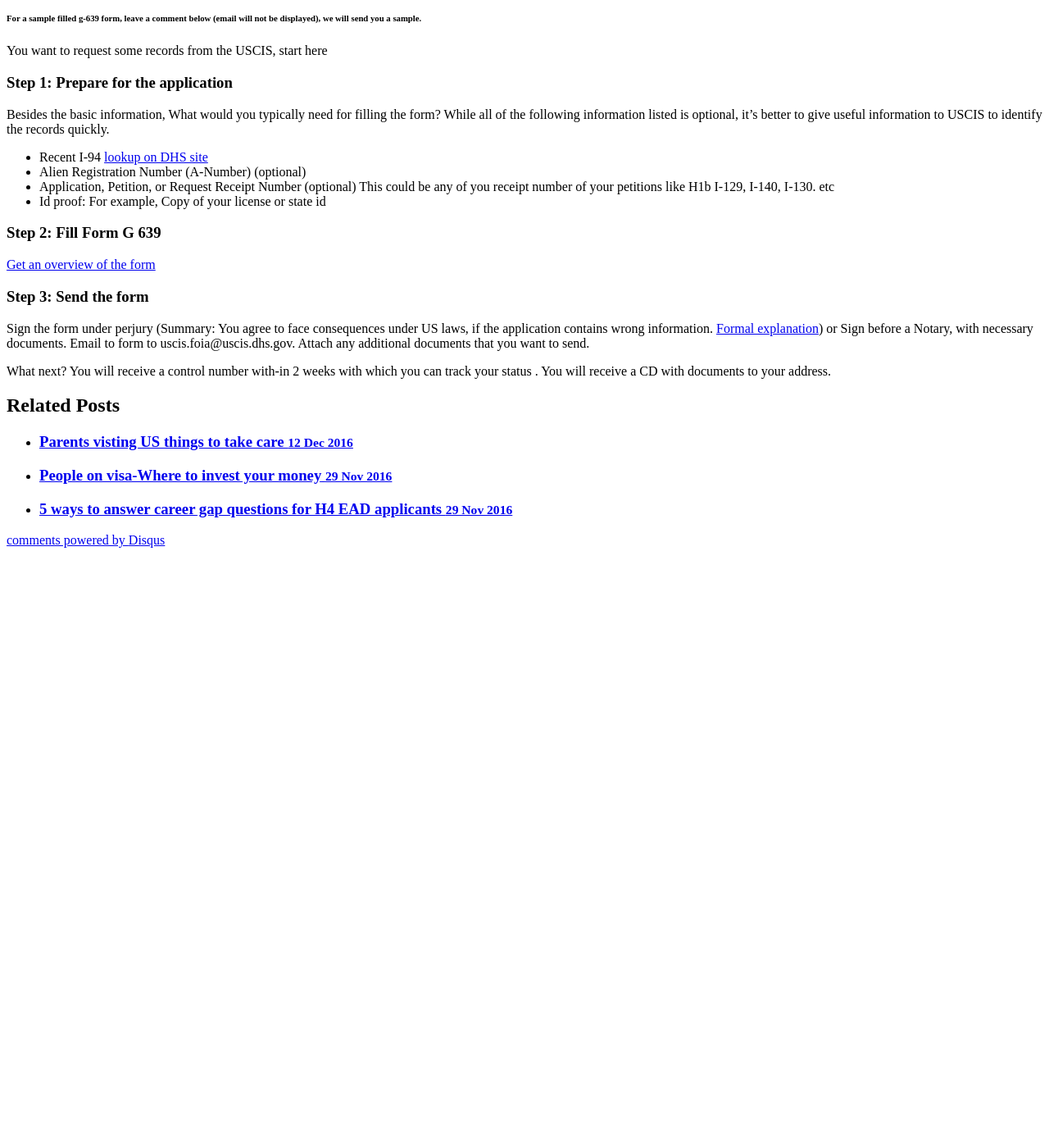
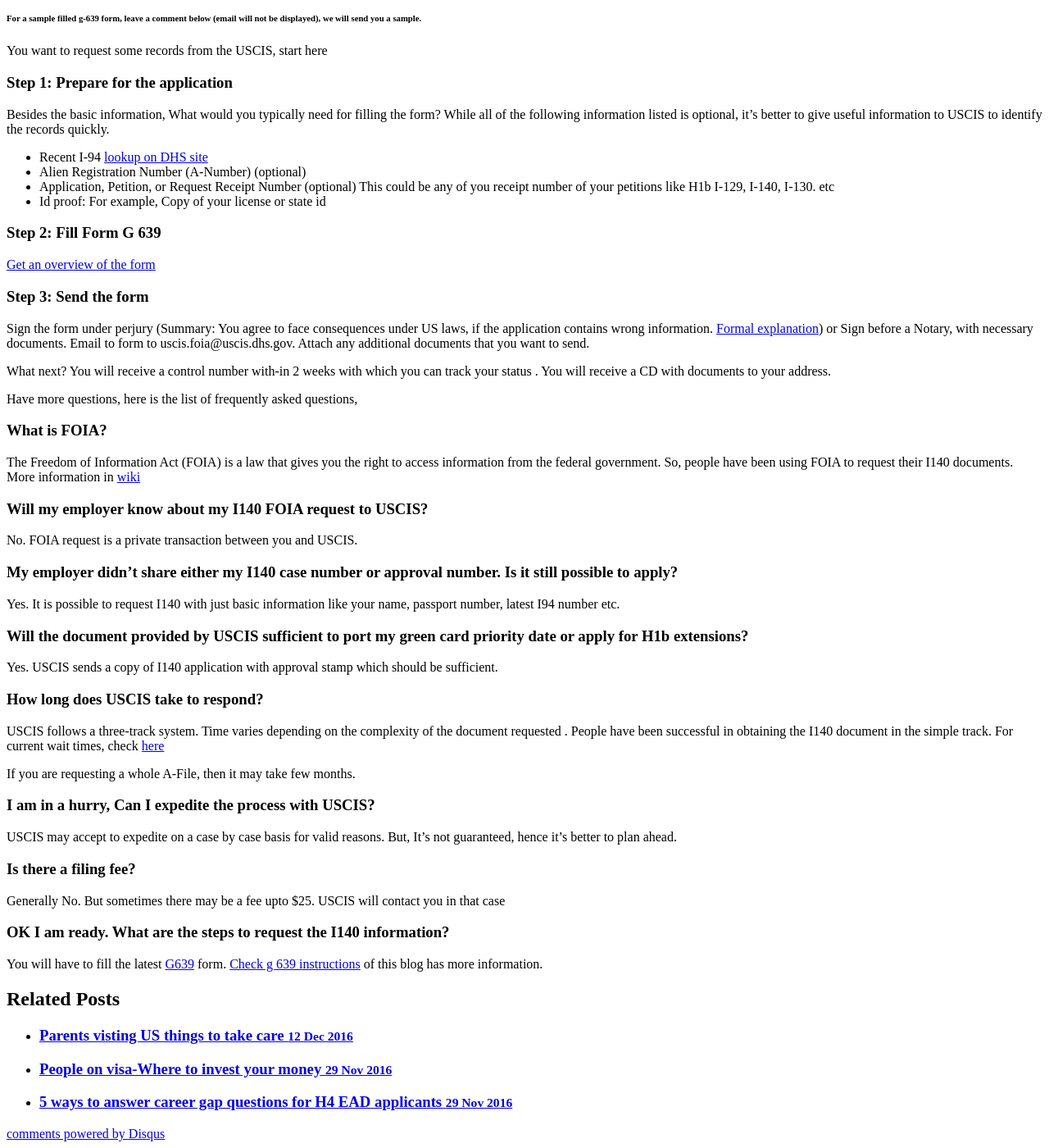
Before and after one commit to gitforwork2/gitforwork.github.io, a Jekyll site: the page built from _posts/2016-11-18-how-to-request-FOIA-from-USCIS.md, in a window 1280 px wide and 1400 px high, scrolled down 357 px. Shown: the whole window at 82% size. Built offline with Jekyll 4.4.1, drawn with Linux system fonts in a browser that asks for light colours; comment, search, counter and statistics services are not loaded; before the commit the page ends 1033 px from its top, so only the background shows below that; some of the changed text lies outside the part shown.

Commit message:
Merging the multiple posts targetting uscis foia into 1

```diff
--- a/_posts/2016-11-18-how-to-request-FOIA-from-USCIS.md
+++ b/_posts/2016-11-18-how-to-request-FOIA-from-USCIS.md
@@ -24,7 +24,7 @@
 * Id proof: For example, Copy of your license or state id
 
 ### Step 2: Fill Form G 639
-[Get an overview of the form](/posts/g-639-form-basics)
+[Get an overview of the form](/posts/i140-foia-form-g-639-instruction/)
 
 ### Step 3: Send the form
 Sign the form under perjury (Summary: You agree to face consequences under US laws, if the application contains wrong information. [Formal explanation](https://www.uscis.gov/tools/glossary/declaration-under-penalty-perjury))
@@ -34,3 +34,35 @@
 What next?
 You will receive a control number with-in 2 weeks with which you can track your status <here>.
 You will receive a CD with documents to your address.
+
+Have more questions, here is the list of frequently asked questions,
+
+### What is FOIA?
+ The Freedom of Information Act (FOIA) is a law that gives you the right to access information from the federal government.
+ So, people have been using FOIA to request their I140 documents. More information in [wiki](https://en.wikipedia.org/wiki/Freedom_of_Information_Act_(United_States))
+
+### Will my employer know about my I140 FOIA request to USCIS?
+ No. FOIA request is a private transaction between you and USCIS.
+
+### My employer didn't share either my I140 case number or approval number. Is it still possible to apply?
+ Yes. It is possible to request I140 with just basic information like your name, passport number, latest I94 number etc.
+
+### Will the document provided by USCIS sufficient to port my green card priority date or apply for H1b extensions?
+ Yes. USCIS sends a copy of I140 application with approval stamp which should be sufficient.
+
+### How long does USCIS take to respond?
+ USCIS follows a three-track system. Time varies depending on the complexity of the document requested .
+ People have been successful in obtaining the I140 document in the simple track.
+ For current wait times, check [here](http://www.uscis.gov/about-us/freedom-information-and-privacy-act-foia/foia-request-status-check-average-processing-times/check-status-request)
+
+ If you are requesting a whole A-File, then it may take few months.
+
+### I am in a hurry, Can I expedite the process with USCIS?
+ USCIS may accept to expedite on a case by case basis for valid reasons. But, It's not guaranteed, hence it's better to plan ahead.
+
+### Is there a filing fee?
+ Generally No. But sometimes there may be a fee upto $25. USCIS will contact you in that case
+
+### OK I am ready. What are the steps to request the I140 information?
+ You will have to fill the latest [G639](http://www.uscis.gov/sites/default/files/files/form/g-639.pdf) form.
+ [Check g 639 instructions](/posts/i140-foia-form-g-639-instruction/) of this blog has more information.
```
Also changed, not shown: _drafts/visa/2015-10-12-USCIS-FOIA-FAQ.md (renamed from _posts/2015-10-12-USCIS-FOIA-FAQ.md).
